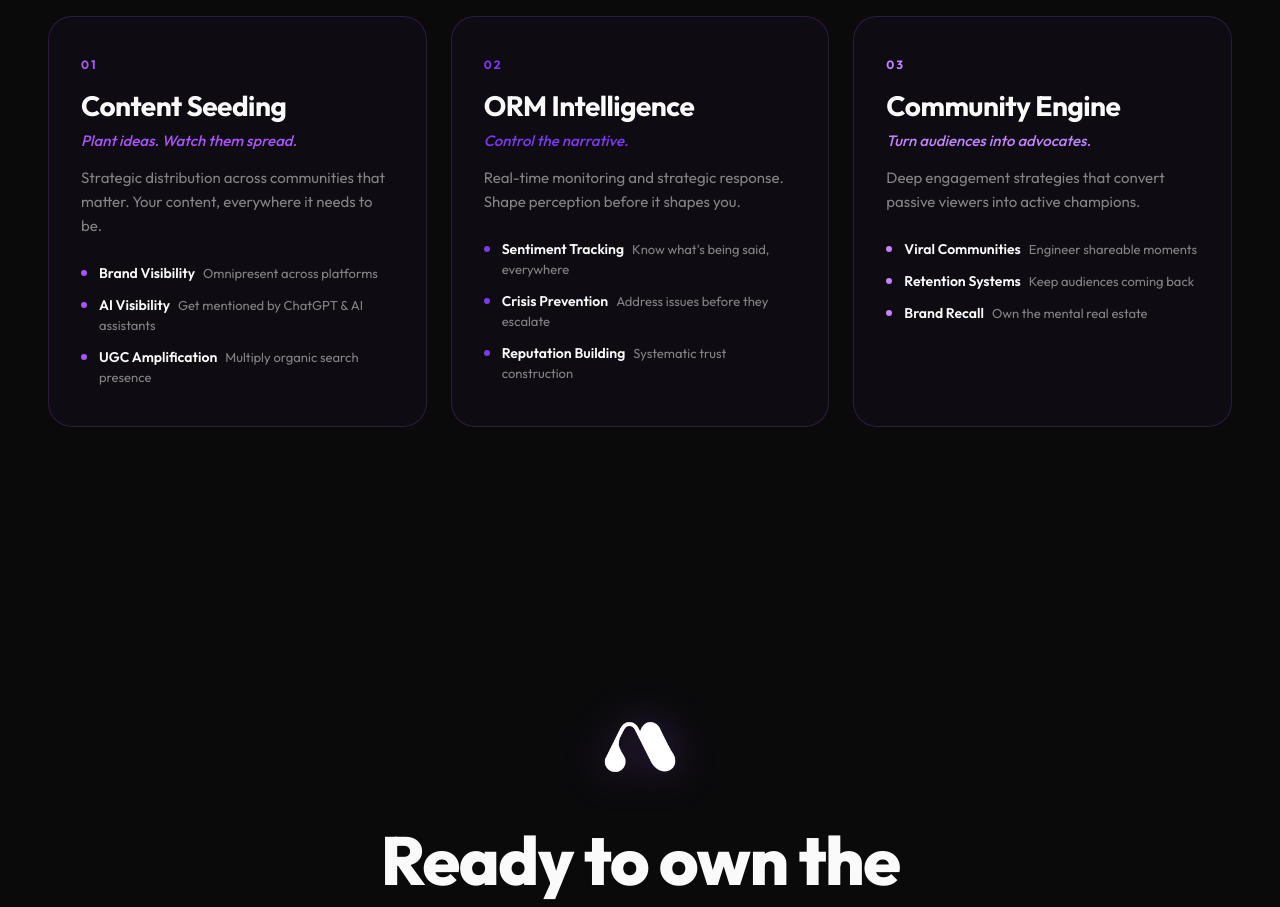
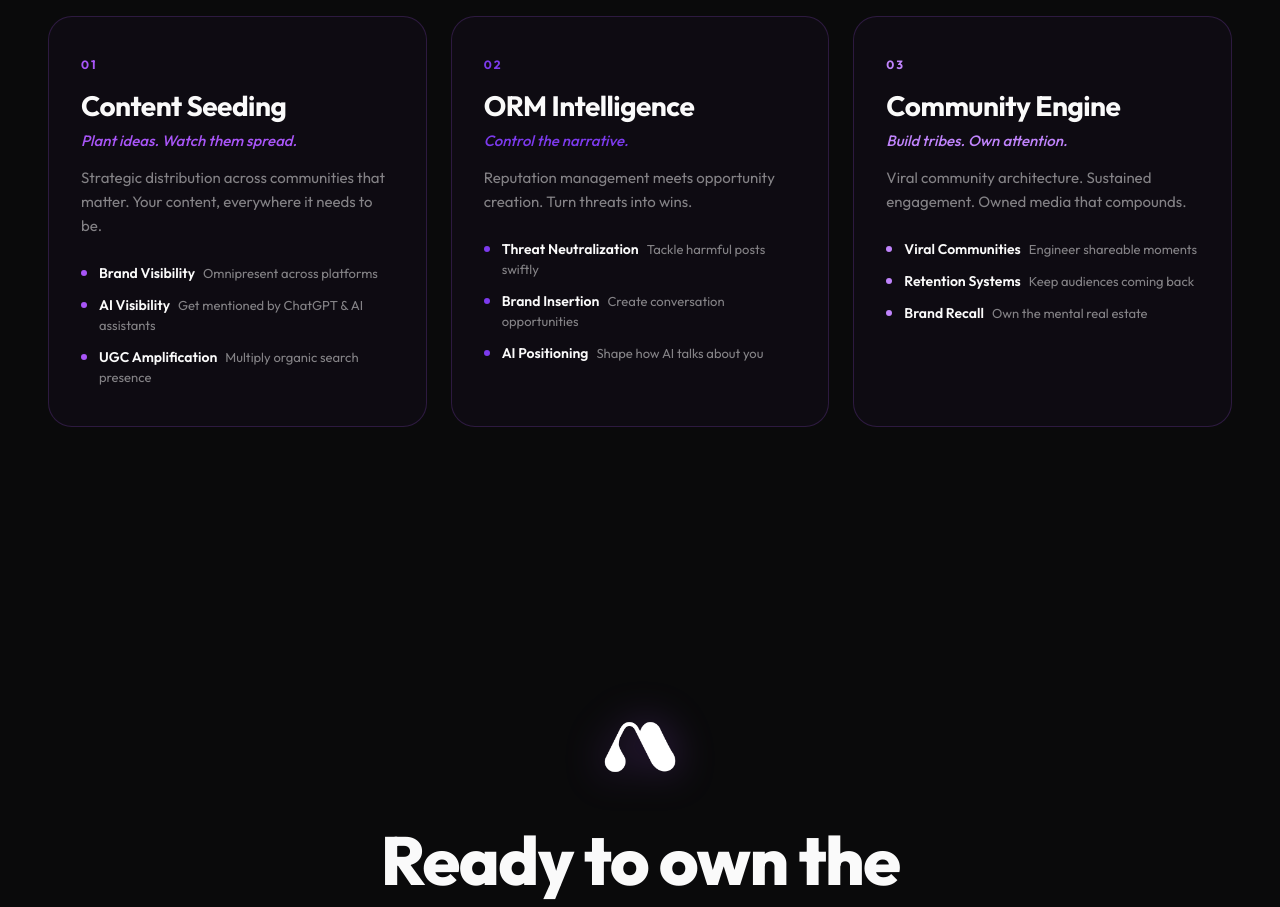
Before and after one commit to anshuman-memeta/memeta-landing, a React (Vite) app: page / in a window 1280 px wide. Shown: the part 1180-2087 px from the top of the page. Built offline with nearby package versions, Linux system fonts and the light colour scheme.

Commit message:
Restore original copy for ORM and Community Growth services

```diff
--- a/src/App.jsx
+++ b/src/App.jsx
@@ -179,11 +179,11 @@ export default function MemetaLanding() {
                         number: '02',
                         title: 'ORM Intelligence',
                         tagline: 'Control the narrative.',
-                        description: 'Real-time monitoring and strategic response. Shape perception before it shapes you.',
+                        description: 'Reputation management meets opportunity creation. Turn threats into wins.',
                         benefits: [
-                                { label: 'Sentiment Tracking', detail: "Know what's being said, everywhere" },
-                                { label: 'Crisis Prevention', detail: 'Address issues before they escalate' },
-                                { label: 'Reputation Building', detail: 'Systematic trust construction' }
+                                { label: 'Threat Neutralization', detail: "Tackle harmful posts swiftly" },
+                                { label: 'Brand Insertion', detail: 'Create conversation opportunities' },
+                                { label: 'AI Positioning', detail: 'Shape how AI talks about you' }
                                       ],
                         accent: '#7C3AED'
           },
@@ -191,8 +191,8 @@ export default function MemetaLanding() {
                         id: 'engagement',
                         number: '03',
                         title: 'Community Engine',
-                        tagline: 'Turn audiences into advocates.',
-                        description: 'Deep engagement strategies that convert passive viewers into active champions.',
+                        tagline: 'Build tribes. Own attention.',
+                        description: 'Viral community architecture. Sustained engagement. Owned media that compounds.',
                         benefits: [
                                 { label: 'Viral Communities', detail: 'Engineer shareable moments' },
                                 { label: 'Retention Systems', detail: 'Keep audiences coming back' },
```
